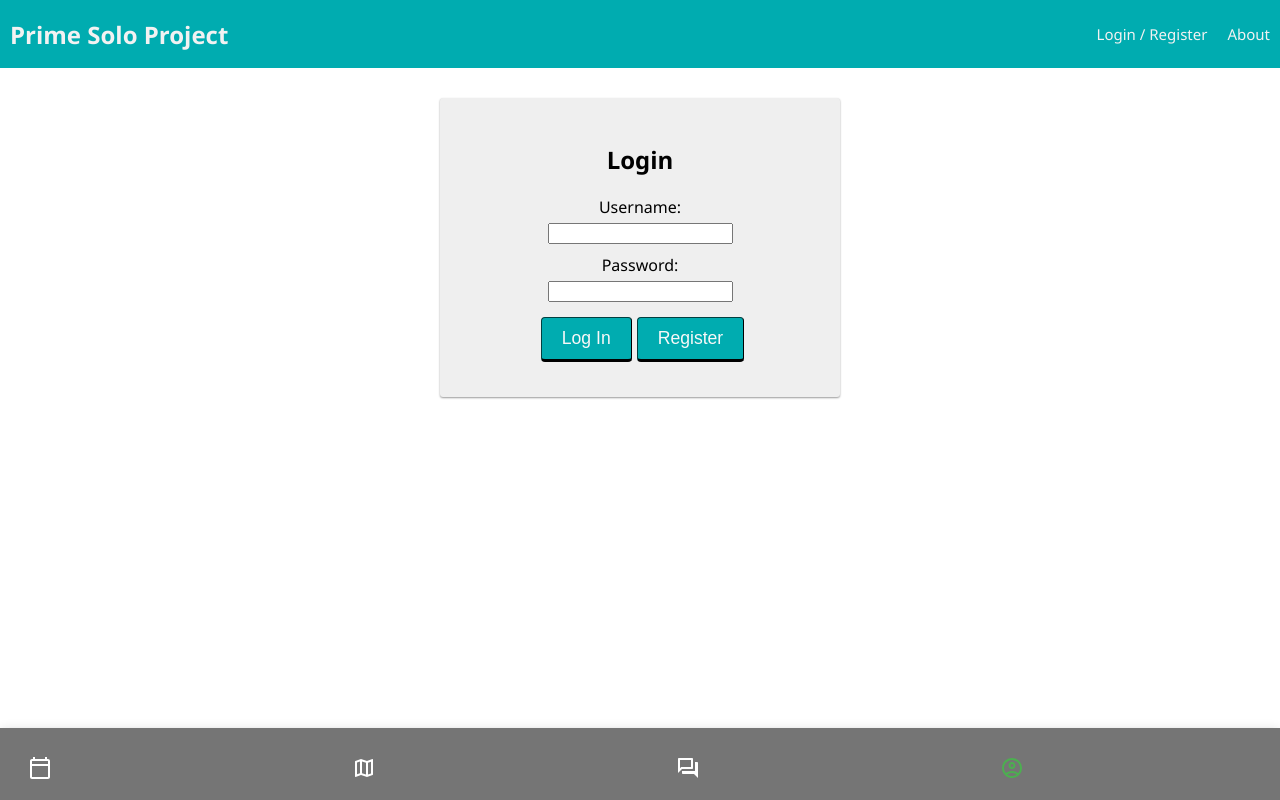
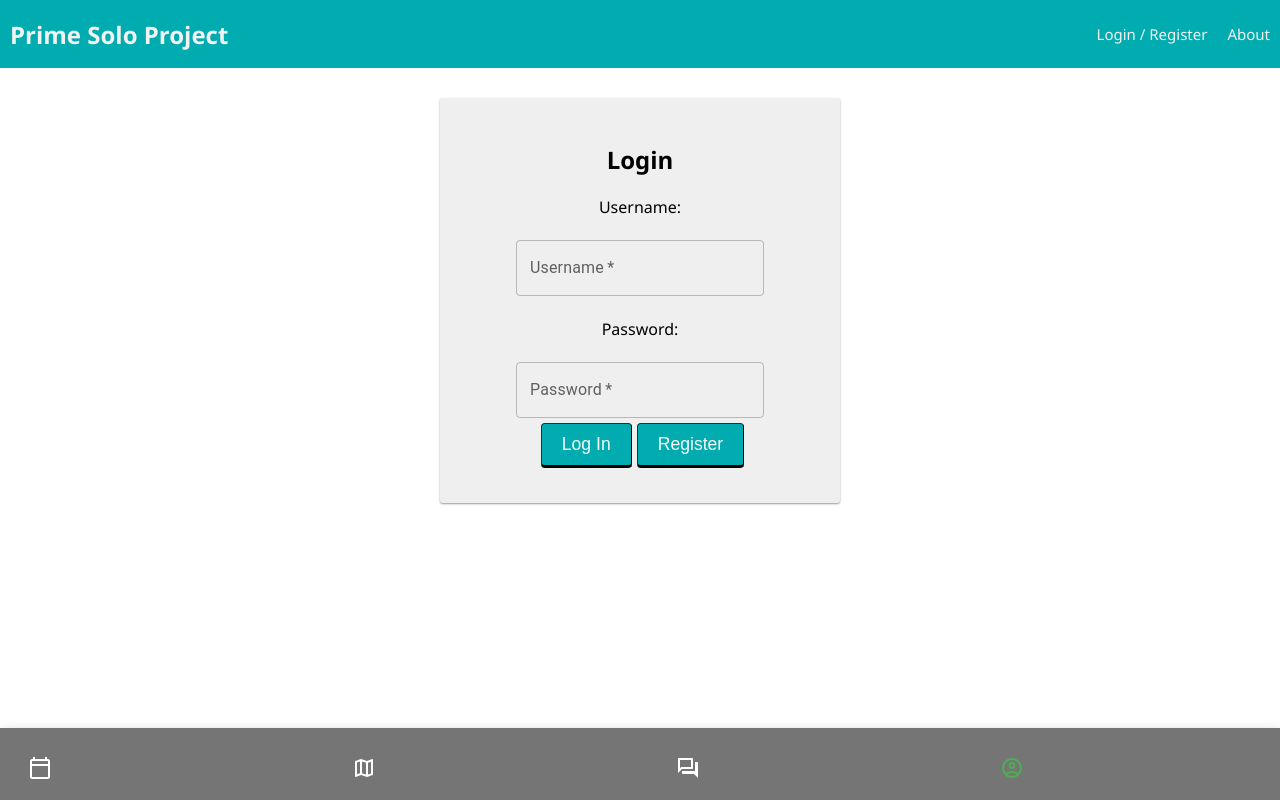
Before and after one commit to SPURconnect/SPUR-Connect, a React (Create React App) app: page /#/user in a window 1280 px wide. Built offline with nearby package versions, Linux system fonts and the light colour scheme; no server answers.

Commit message:
finished up the register form and added some mui to the register form and the login form

```diff
--- a/src/components/LoginForm/LoginForm.jsx
+++ b/src/components/LoginForm/LoginForm.jsx
@@ -2,6 +2,7 @@ import React, { useState } from 'react';
 import { useDispatch } from 'react-redux';
 import {useSelector} from 'react-redux';
 import { useHistory } from 'react-router-dom';
+import TextField from '@mui/material/TextField'
 
 function LoginForm() {
   const [username, setUsername] = useState('');
@@ -38,9 +39,12 @@ function LoginForm() {
       <div>
         <label htmlFor="username">
           Username:<br></br>
-          <input
+                <br></br>
+                <TextField
+                  id="outlined-helperText"
                   type="text"
-            name="username"
+                  label="Username"
+                  defaultValue="Default Value"
                   required
                   value={username}
                   onChange={(event) => setUsername(event.target.value)}
@@ -48,11 +52,15 @@ function LoginForm() {
         </label>
       </div>
       <div>
+        <br></br>
         <label htmlFor="password">
           Password:<br></br>
-          <input
+            <br></br>
+            <TextField
+              id="outlined-helperText"
               type="password"
-            name="password"
+              label="Password"
+              defaultValue="Default Value"
               required
               value={password}
               onChange={(event) => setPassword(event.target.value)}
--- a/src/components/RegisterForm/RegisterForm.jsx
+++ b/src/components/RegisterForm/RegisterForm.jsx
@@ -1,6 +1,9 @@
 import React, { useState, useEffect } from 'react';
 import { useDispatch, useSelector } from 'react-redux';
 import TextField from '@mui/material/TextField'
+import InputLabel from '@mui/material/InputLabel';
+import FormControl from '@mui/material/FormControl';
+import NativeSelect from '@mui/material/NativeSelect';
 
 
 function RegisterForm() {
@@ -152,15 +155,28 @@ function RegisterForm() {
         </div>
         <div>
         <label htmlFor="Industry">
-        Choose an Industry:<br></br>
-            <select value={industry} onChange={(event) => chooseIndustry(event)}>
-              <option disabled>Filter By Industry</option>
-              {industriesReducer.map((industry) => {
-                return (
-                  <option key={industry.id} value={industry.id}>{industry.industry_name}</option>
-                )
-              })}
-            </select>
+          <br></br>
+            <FormControl fullWidth>
+              <InputLabel variant="standard" htmlFor="uncontrolled-native">
+                Choose an Industry:
+              </InputLabel>
+              <NativeSelect
+                defaultValue={30}
+                inputProps={{
+                  name: 'Industry',
+                  id: 'uncontrolled-native',
+                }}
+                value={industry}
+                onChange={(event) => chooseIndustry(event)}
+              >
+                <option disabled>Choose an Industry</option>
+                {industriesReducer.map((industry) => {
+                  return (
+                    <option key={industry.id} value={industry.id}>{industry.industry_name}</option>
+                  )
+                })}
+              </NativeSelect>
+            </FormControl>
         </label>
       </div>
       <div>
```
Lines whose indentation alone changed are shown as unchanged.
